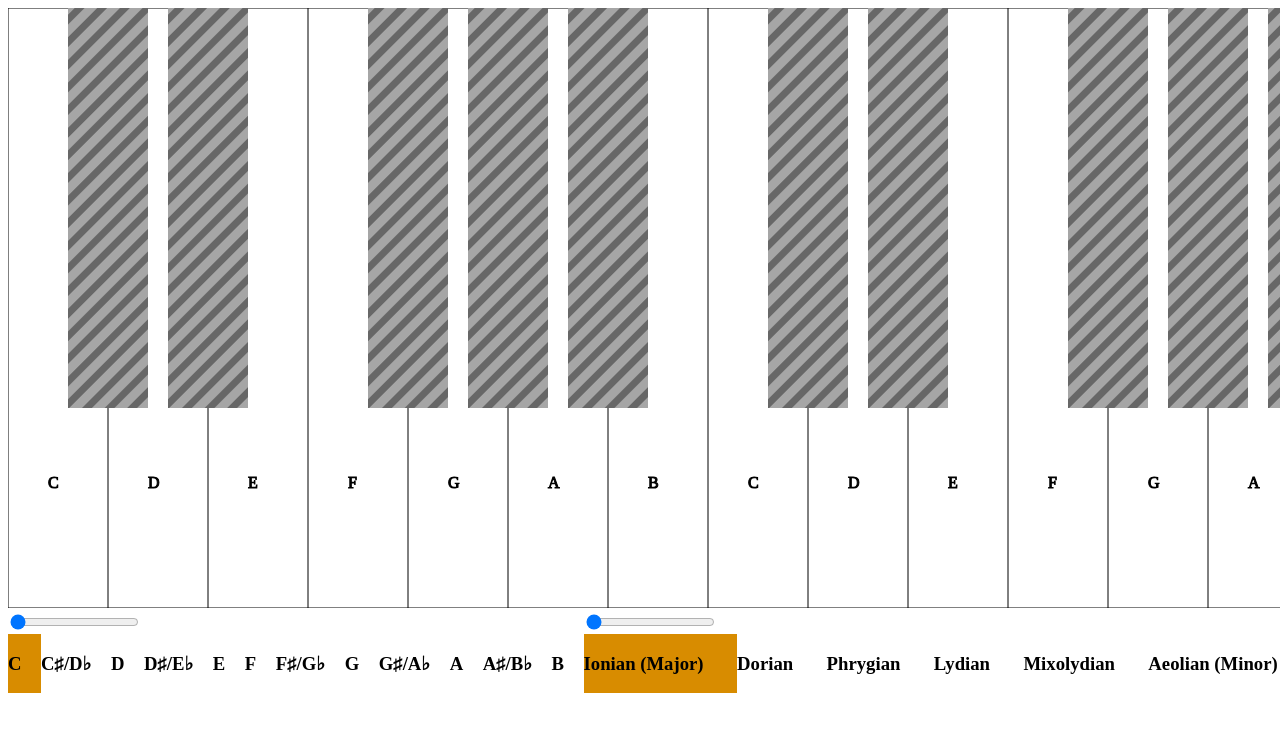
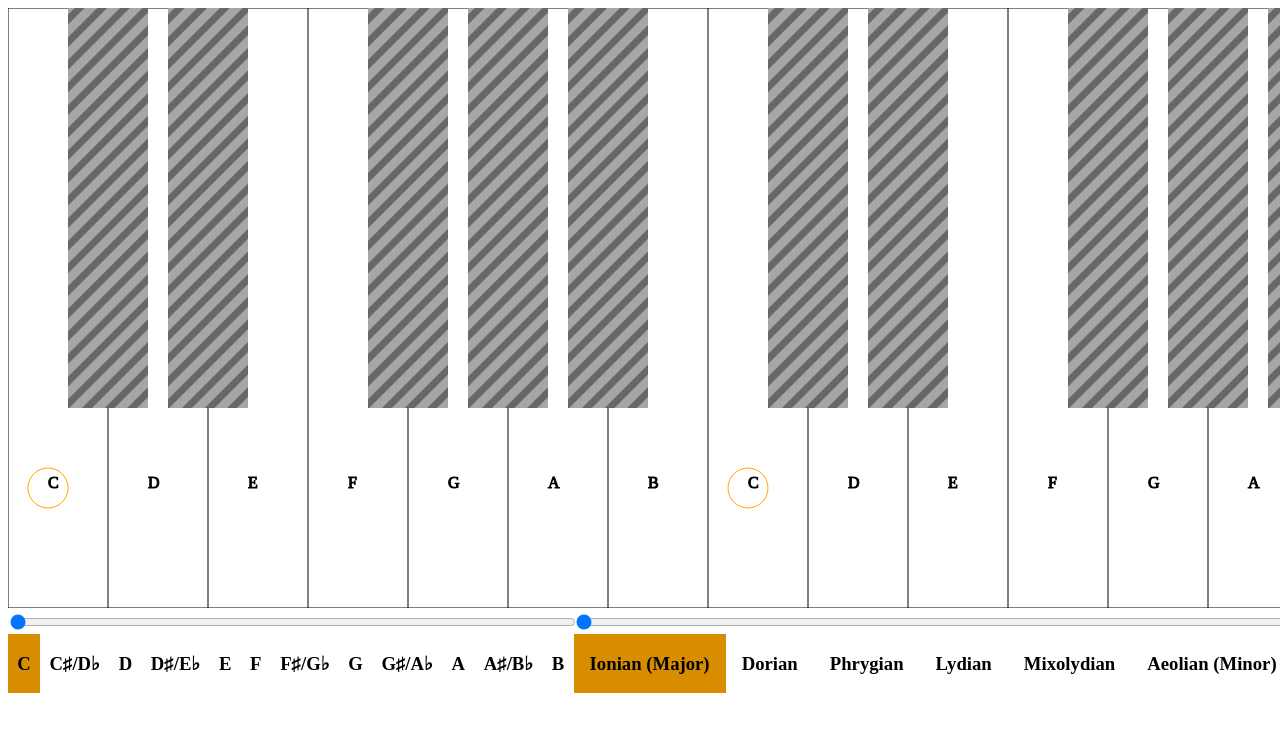
Before and after one commit to mikefooks/diatonish, a React app: page / in a window 1280 px wide. Shown: the top 732 px of the page. Built offline with nearby package versions, Linux system fonts and the light colour scheme.

Commit message:
added the rootOnBottom toggle back in.

```diff
--- a/src/App.js
+++ b/src/App.js
@@ -11,7 +11,7 @@ import { chromaticScale,
 
 // components
 import SvgKeybed from "./components/SvgKeybed";
-// import { RootSlider, RootDisplay, RootOnBottomToggle } from "./components/RootControls";
+import { RootOnBottomToggle } from "./components/RootControls";
 // import { ModeSlider, ModeDisplay } from "./components/ModeControls";
 import VisualSlider from "./components/VisualSlider";
 
@@ -75,6 +75,7 @@ const App = (props) => {
                       values={ modeNames }
                       activeValue={ state.get("activeMode") }
                       changeHandler={ updateMode } />
+        <RootOnBottomToggle toggleRootOnBottom={ toggleRootOnBottom } />
       </div>
     </div>
   );
--- a/src/components/Key.js
+++ b/src/components/Key.js
@@ -16,6 +16,18 @@ function getFillColor(blackKey, isActive) {
   return blackKey ? "#000" : "#fff";
 }
 
+function isRootRing(isRoot) {
+  if (!isRoot) {
+    return null;
+  }
+  return <circle cy="80%"
+                 cx="40%"
+                 r="20px"
+                 fill="none"
+                 stroke="orange"
+                 stokeWidth="2px"/>;
+}
+
 function textElRender(keyId, isActive, blackKey) {
   if (!isActive) {
     return null;
@@ -30,7 +42,7 @@ function textElRender(keyId, isActive, blackKey) {
   );
 }
 
-const Key = ({ keyId, keyName, isActive }) => {
+const Key = ({ keyId, keyName, isActive, isRoot }) => {
   let blackKey = isBlack(keyId);
 
   return (
@@ -51,7 +63,8 @@ const Key = ({ keyId, keyName, isActive }) => {
         strokeMiterlimit={4}
         strokeDasharray="none"
         strokeOpacity={1}/>
-        { textElRender(keyName, isActive, blackKey) }
+      { isRootRing(isRoot) }
+      { textElRender(keyName, isActive, blackKey) }
     </svg>
   );
 }
--- a/src/components/SvgKeybed.js
+++ b/src/components/SvgKeybed.js
@@ -1,6 +1,7 @@
 import React from "react";
-import { Map } from "immutable";
 
+import { defaultOctaves } from "../config";
+import { xTranslations } from "../lib/xTranslations";
 import Key from "./Key";
 
 
@@ -10,8 +11,6 @@ const renderOrder = [
 ];
 
 const SvgKeybed = ({ activeRoot, activeKeys, rootOnBottom }) => {
-  const defaultOctaves = 4;
-
   let keyIds = [];
   for (let i = 0; i < defaultOctaves; i++) {
     for (let j = 0; j < 12; j++) {
@@ -21,11 +20,10 @@ const SvgKeybed = ({ activeRoot, activeKeys, rootOnBottom }) => {
 
   const keyEls = keyIds.map((key, _) => {
     let isActive = activeKeys.hasOwnProperty(key);
-    return <Key
-            keyId={ key }
-            keyName={ activeKeys[key] }
-            isActive={ isActive }
-           />;
+    return <Key keyId={ key }
+                keyName={ activeKeys[key] }
+                isActive={ isActive }
+                isRoot={ activeRoot == (key % 12) } />;
   });
 
   return (
@@ -44,7 +42,7 @@ const SvgKeybed = ({ activeRoot, activeKeys, rootOnBottom }) => {
         <line stroke="#a6a6a6" strokeWidth="18px" x1="16" x2="16" y2="20"/>
       </pattern>
       <g id="keybed_group"
-         transform={ rootOnBottom ? "translate(" + rootTranslations.get(activeRoot) + ")" : "" }
+         transform={ rootOnBottom ? "translate(" + (-1 * xTranslations[activeRoot]) + ")" : "" }
          stroke="#000">
         { keyEls }
       </g>
--- a/src/styles.css
+++ b/src/styles.css
@@ -13,8 +13,16 @@ path.inactive {
   display: flex;
 }
 
+#controlSliders input[type="range"] {
+  width: 100%;
+}
+
 .displayPanes {
   display: flex;
+}
+
+.displayPanes h3 {
+  text-align: center;
 }
 
 .rootSlider__visualSlider {
```
